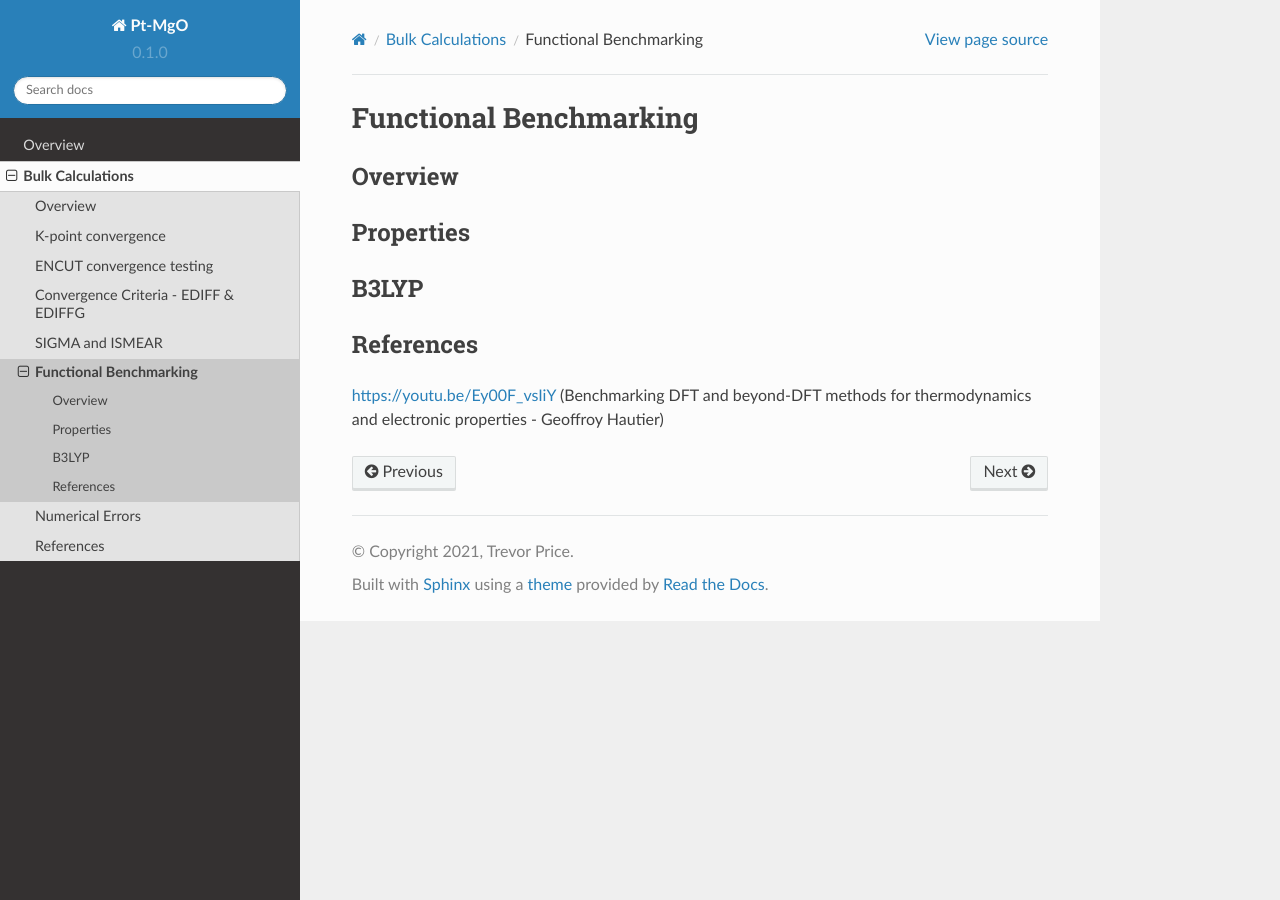
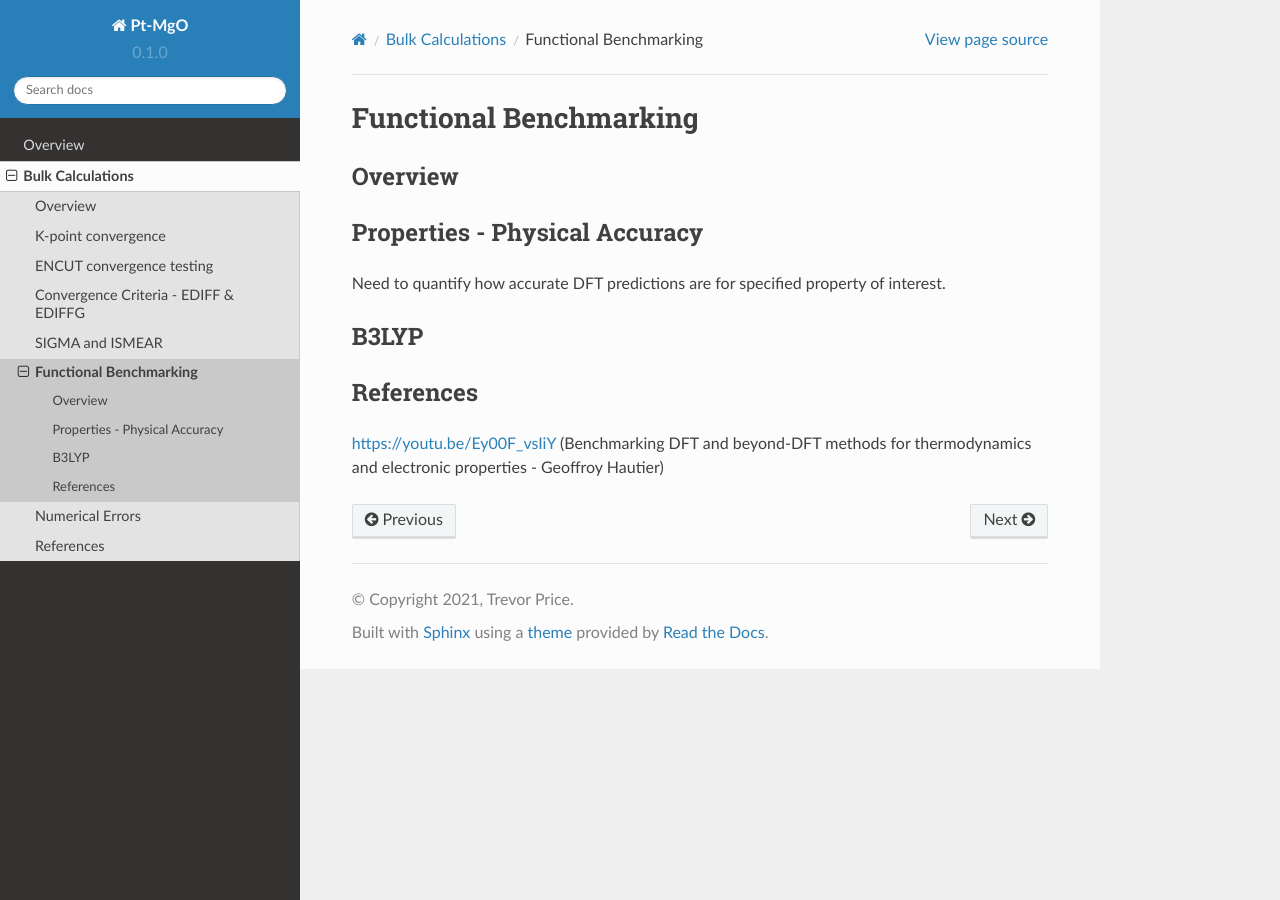
Before and after one commit to tdprice-858/Pt-MgO, a Sphinx documentation site: the page built from docs/source/bulk_calculations/functional_benchmarking.rst, in a window 1280 px wide. Built offline with Sphinx 7.4.7 and the Read the Docs theme 2.0.0, drawn with Linux system fonts in a browser that asks for light colours; pages that are not in the unit, such as notebooks, are missing from menus.

Commit message:
Update functional_benchmarking.rst

```diff
--- a/docs/source/bulk_calculations/functional_benchmarking.rst
+++ b/docs/source/bulk_calculations/functional_benchmarking.rst
@@ -4,8 +4,10 @@ Functional Benchmarking
 Overview
 -------
 
-Properties
+Properties - Physical Accuracy
 -------
+Need to quantify how accurate DFT predictions are for specified property of interest.
+
 
 B3LYP
 -------
```
